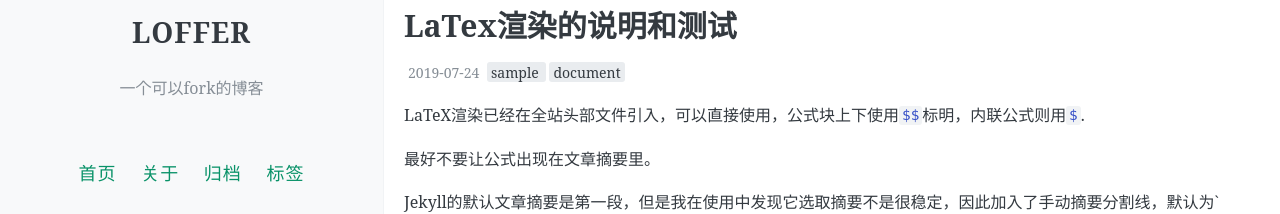
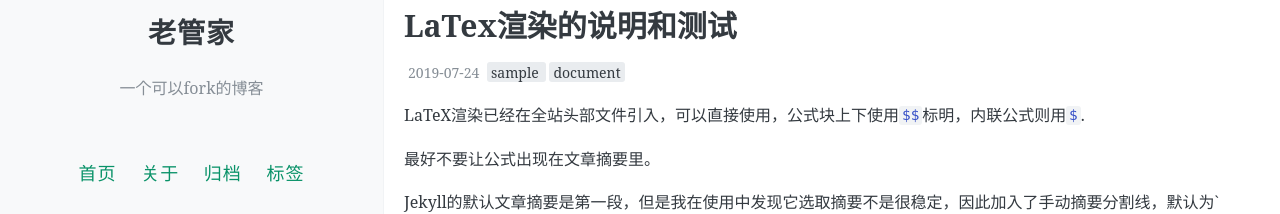
Before and after one commit to Meta9/v, a Jekyll site: the page built from index.html, in a window 1280 px wide. Shown: the part 290-504 px from the top of the page. Built offline with Jekyll 4.4.1, drawn with Linux system fonts in a browser that asks for light colours; the list of posts is cut into pages by our own code; comment, search, counter and statistics services are not loaded.

Commit message:
Update _config.yml

```diff
--- a/_config.yml
+++ b/_config.yml
@@ -7,7 +7,7 @@
 # 井号后面的文字是说明文档，不会被程序读取。
 
 # 描述/签名
-name: LOFFER
+name: 老管家
 description: 一个可以fork的博客
 
 # 输入你的网站域名（如果你没有添加自己的域名，而是直接用GitHub pages分配的域名的话可以省略）
```
